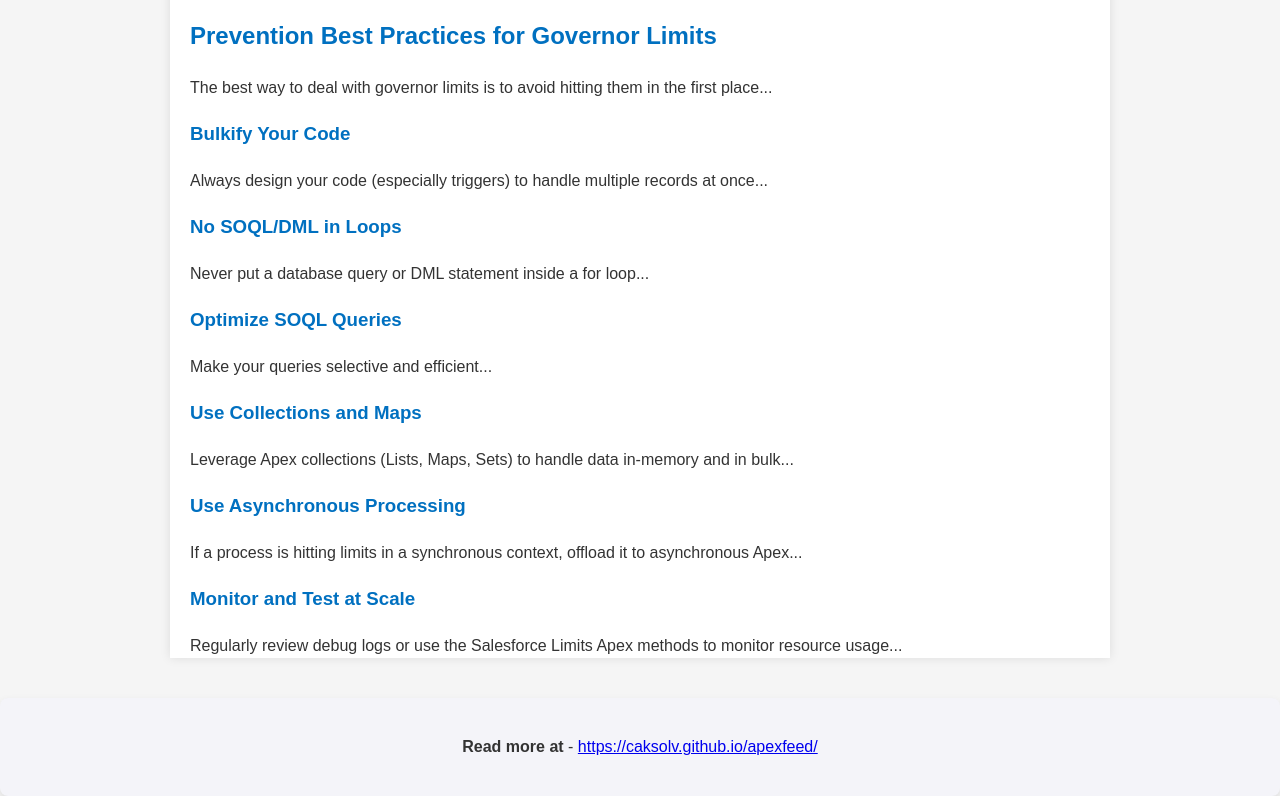
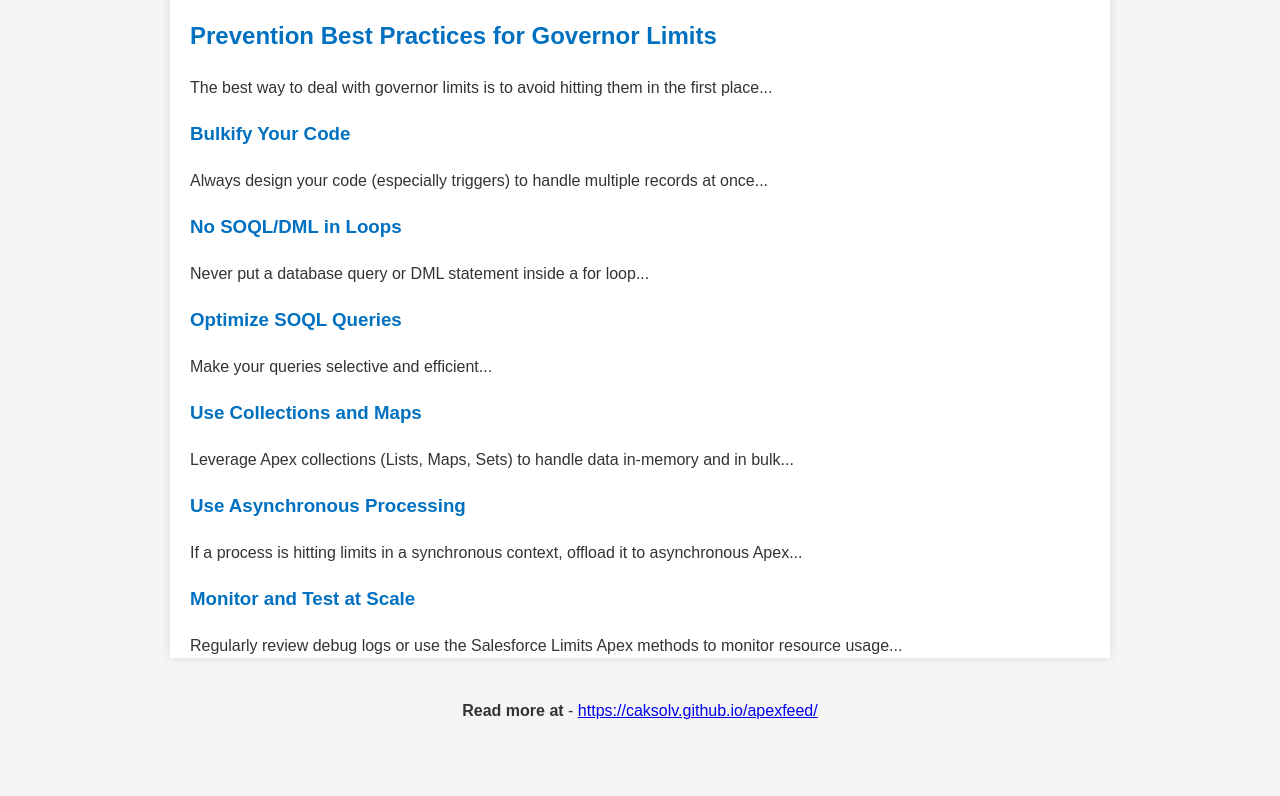
Before and after one commit to caksolv/apexfeed, a plain HTML site: page salesforce-governor-limit-errors-debugging.html in a window 1280 px wide. Shown: the part 2558-3354 px from the top of the page. After the commit the page ends 3298 px from the top, so only its background shows below. Drawn offline with Linux system fonts and the light colour scheme.

Commit message:
Update salesforce-governor-limit-errors-debugging.html

```diff
--- a/salesforce-governor-limit-errors-debugging.html
+++ b/salesforce-governor-limit-errors-debugging.html
@@ -3,7 +3,7 @@
 <head>
   <meta charset="UTF-8" />
   <meta name="viewport" content="width=device-width, initial-scale=1.0" />
-  <title>Salesforce Governor Limit Errors Debugging</title>
+  <title><h1>Salesforce Governor Limit Errors Debugging</h1></title>
   <style>
     body {
       font-family: Arial, sans-serif;
@@ -161,7 +161,6 @@ if (!tasksToInsert.isEmpty()) {
     <h3>Monitor and Test at Scale</h3>
     <p>Regularly review debug logs or use the Salesforce Limits Apex methods to monitor resource usage...</p>
   </section>
-<div style="background-color: #f4f4f9; border-radius: 8px; padding: 20px; text-align: center; margin-top: 30px; box-shadow: 0 4px 8px rgba(0, 0, 0, 0.1);">
   <p style="text-align: center;"><strong>Read more at</strong> - <a href="https://caksolv.github.io/apexfeed/" target="_blank">https://caksolv.github.io/apexfeed/</a></p>
 
 </div>
```
